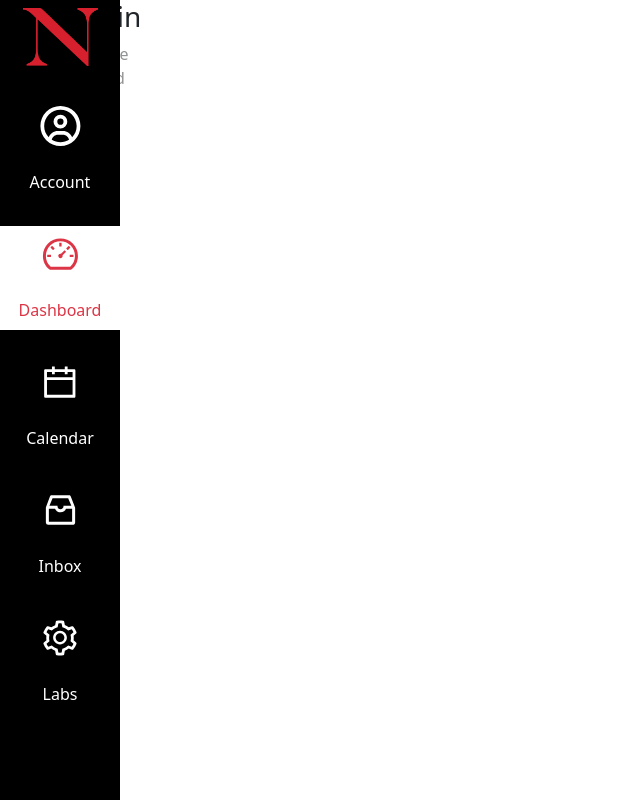
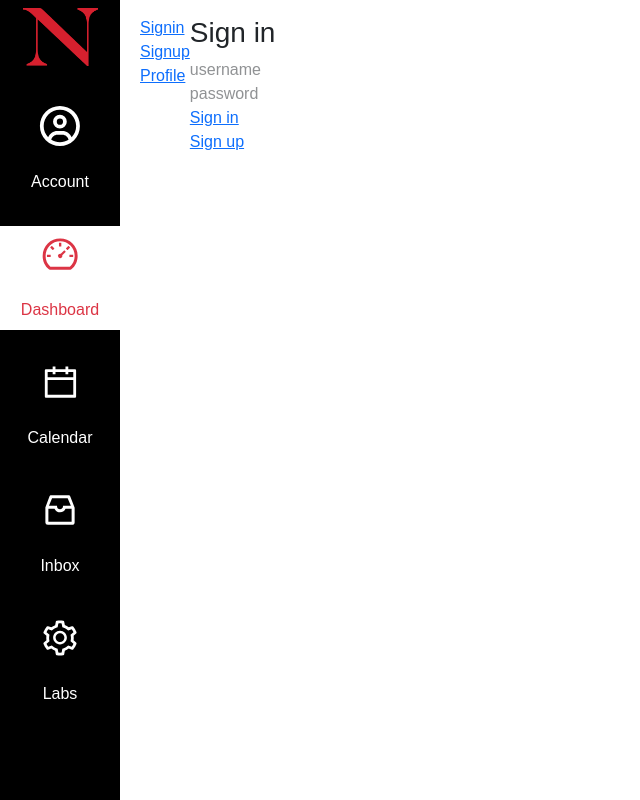
Before and after one commit to dbusnel/4550-kanbaz, a Next.js app: page /account/signin in a window 1280 px wide. Shown: the whole page, without its empty margins (0-640 px from the left). Built offline with nearby package versions, Linux system fonts and the light colour scheme.

Commit message:
added styling

```diff
--- a/app/(kambaz)/layout.tsx
+++ b/app/(kambaz)/layout.tsx
@@ -1,5 +1,7 @@
 import { ReactNode } from "react";
 import KambazNavigation from "./Navigation";
+import "./styles.css";
+
 export default function KambazLayout({
   children,
 }: Readonly<{ children: ReactNode }>) {
@@ -9,7 +11,7 @@
         <div>
           <KambazNavigation />
         </div>
-        <div className="flex-fill">{children}</div>
+        <div className="wd-main-content-offset p-3 flex-fill">{children}</div>
       </div>
     </div>
   );
--- /dev/null
+++ b/app/(kambaz)/styles.css
@@ -0,0 +1,14 @@
+body {
+  margin: 0;
+  padding: 0;
+}
+
+body * {
+  font-family: Arial, Helvetica, sans-serif;
+}
+
+@media (min-width: 768px) {
+  #wd-kambaz .wd-main-content-offset {
+    padding-left: 140px !important;
+  }
+}
```
Also changed, not shown: app/(kambaz)/page.tsx (line endings or trailing spaces), 1 other file (tests, documents, lock files or other folders).
